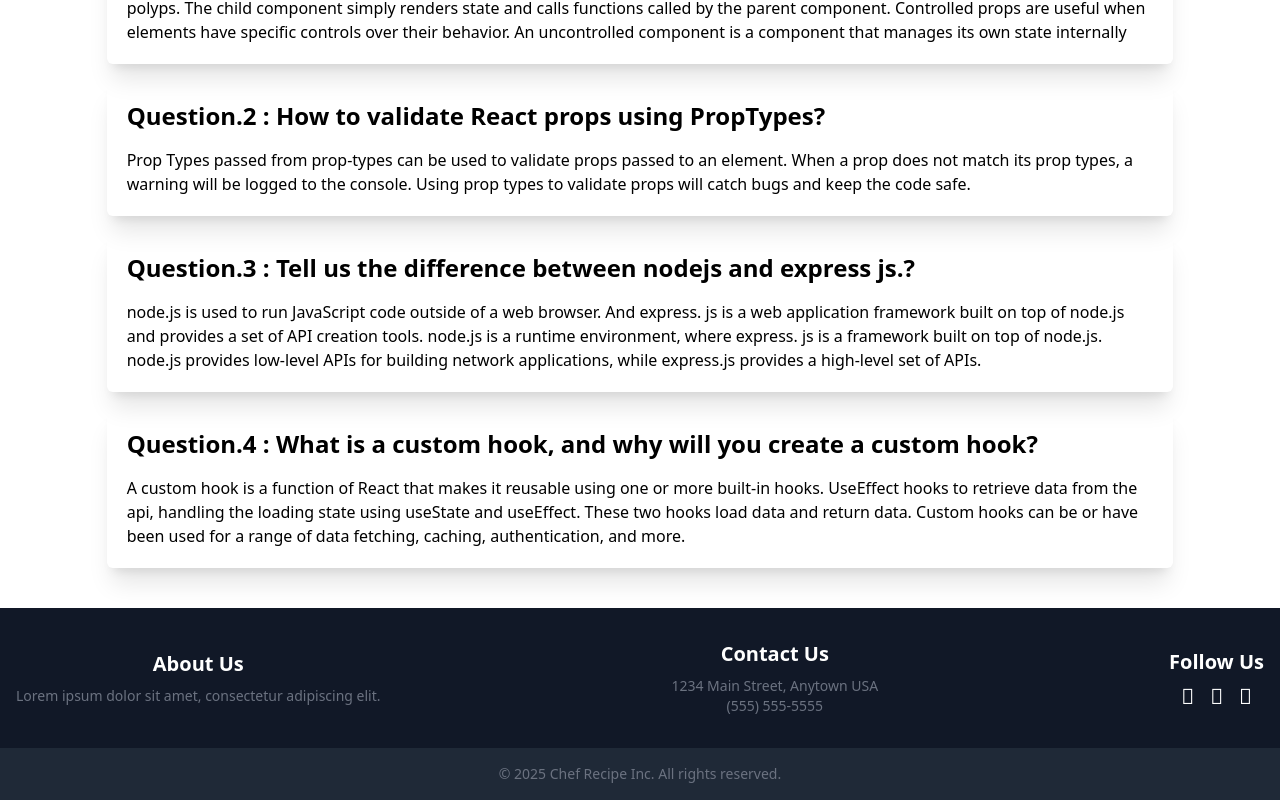
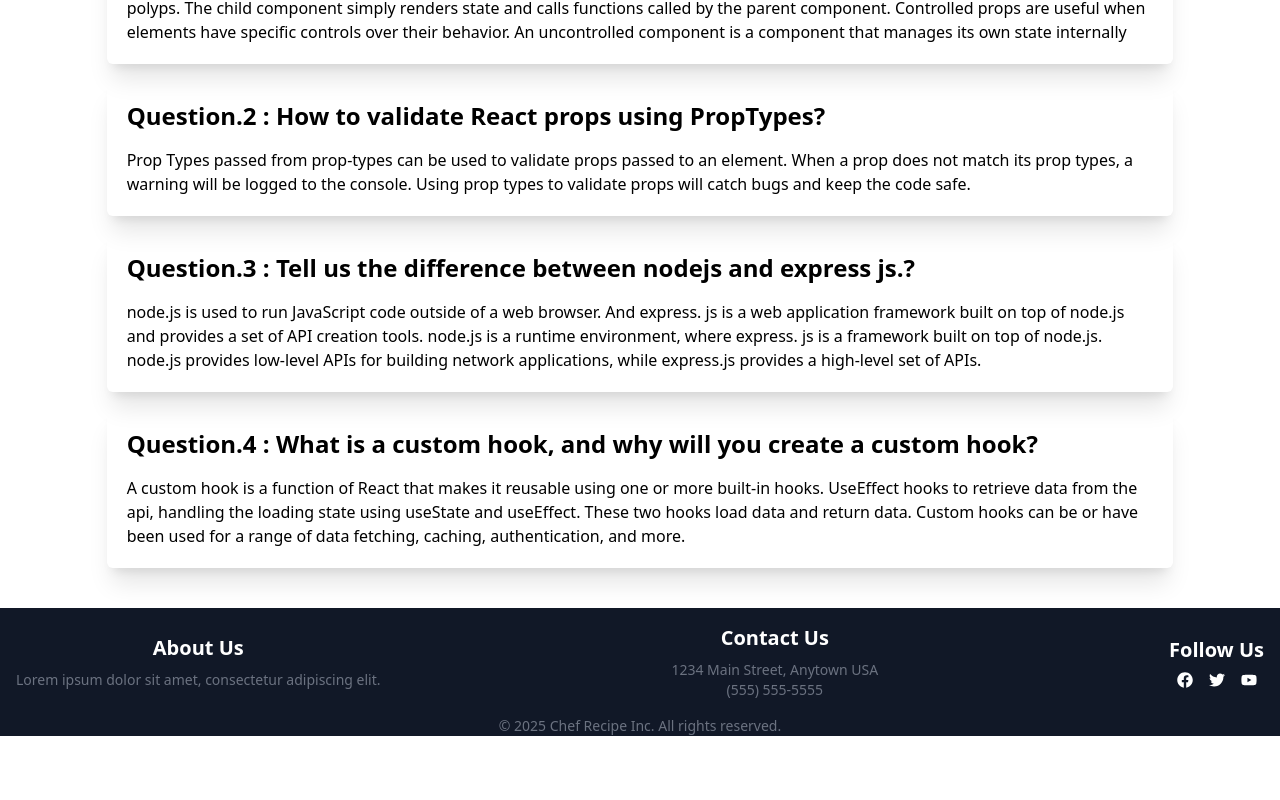
Before and after one commit to NaimulDev/Chef-Recipe, a React (Vite) app: page /blog in a window 1280 px wide. Shown: the part 244-1044 px from the top of the page. After the commit the page ends 980 px from the top, so only its background shows below. Built offline with nearby package versions, Linux system fonts and the light colour scheme; no server answers.

Commit message:
added icons

```diff
--- a/package.json
+++ b/package.json
@@ -23,6 +23,7 @@
     "react-dom": "^18.2.0",
     "react-icons": "^4.8.0",
     "react-router-dom": "^6.11.0",
+    "react-spinners": "^0.13.8",
     "react-toast": "^1.0.3",
     "sort-by": "^1.2.0"
   },
--- a/src/Components/Home/Home.jsx
+++ b/src/Components/Home/Home.jsx
@@ -1,15 +1,9 @@
-// import React, { useEffect } from "react";
-// import { Link } from "react-router-dom";
-
 import SectionTwo from "./SectionTwo";
 import Banner from "./Banner";
 import SectionOne from "./SectionOne";
 import { useLoaderData } from "react-router-dom";
 import ChefMaster from "./chefMaster";
 import useTitle from "../../useTitle";
-
-// import cover2 from "./assets/images/banner/banner-1.jpg";
-// import cover3 from "./assets/images/banner/banner-1.jpg";
 
 const Home = () => {
   const chefData = useLoaderData();
--- a/src/Layouts/Footer/Footer.jsx
+++ b/src/Layouts/Footer/Footer.jsx
@@ -1,9 +1,10 @@
 import React from "react";
+import { FaFacebook, FaTwitter, FaYoutube } from "react-icons/fa";
 
 const Footer = () => {
   return (
     <footer className="bg-gray-900 text-white mt-10 ">
-      <div className="container mx-auto py-8 px-4 flex flex-wrap justify-between items-center">
+      <div className="container mx-auto py-4 px-4 flex flex-wrap justify-between items-center">
         <div className="flex flex-col justify-center items-center">
           <h2 className="text-xl font-bold mb-2">About Us</h2>
           <p className="text-sm text-gray-500">
@@ -19,18 +20,18 @@ const Footer = () => {
           <h2 className="text-xl font-bold mb-2">Follow Us</h2>
           <div className="flex justify-center space-x-4">
             <a href="#" className="text-white hover:text-gray-400">
-              <i className="fab fa-facebook fa-lg"></i>
+              <FaFacebook />
             </a>
             <a href="#" className="text-white hover:text-gray-400">
-              <i className="fab fa-twitter fa-lg"></i>
+              <FaTwitter />
             </a>
             <a href="#" className="text-white hover:text-gray-400">
-              <i className="fab fa-instagram fa-lg"></i>
+              <FaYoutube />
             </a>
           </div>
         </div>
       </div>
-      <div className="bg-gray-800 py-4 text-center">
+      <div className="bg-gray-900  text-center">
         <p className="text-sm text-gray-500">
           © 2025 Chef Recipe Inc. All rights reserved.
         </p>
--- a/src/Layouts/Header/Header.jsx
+++ b/src/Layouts/Header/Header.jsx
@@ -1,16 +1,14 @@
 import React, { useContext, useState } from "react";
 import { Link, NavLink } from "react-router-dom";
-// import { CartContext } from "../App";
-import { ShoppingCartIcon } from "@heroicons/react/24/solid";
+
 import logo from "../../assets/logo.png";
 import { AuthContext } from "../../Components/providers/AuthProvider";
-
+// import { FaHeart } from "react-icons/fa";
 const Header = () => {
   //   const [cart, setCart] = useContext(CartContext || []);
   const [isMenuOpen, setIsMenuOpen] = useState(false);
   // const [loginUser, setLOginUser] = useState(null);
   const { user, logOut } = useContext(AuthContext);
-  console.log(user);
 
   const handleLogOut = () => {
     logOut()
--- a/src/Pages/Recipes/Recipes.jsx
+++ b/src/Pages/Recipes/Recipes.jsx
@@ -1,7 +1,9 @@
 import { Rating } from "@smastrom/react-rating";
 import React, { useState } from "react";
 import "@smastrom/react-rating/style.css";
-import { ToastContainer } from "react-toast";
+
+import { FaHeart } from "react-icons/fa";
+import { IconContext } from "react-icons";
 
 // eslint-disable-next-line react/prop-types
 const Recipes = ({ recipe }) => {
@@ -12,7 +14,6 @@ const Recipes = ({ recipe }) => {
   const [ratting, setRatting] = useState(3);
 
   const handleToast = () => {
-    toast("Added");
     alert("added");
     setDisable(true);
   };
@@ -34,8 +35,15 @@ const Recipes = ({ recipe }) => {
               onChange={setRatting}
             />
           </div>
-          <div>
-            <span className="text-gray-700 text-sm">{like}</span>
+          <div className=" inline-flex">
+            <IconContext.Provider
+              value={{ color: "red", className: "global-class-name" }}
+            >
+              <div>
+                <FaHeart />{" "}
+              </div>
+            </IconContext.Provider>
+            <span className="text-gray-700 text-sm ml-2"> {like}</span>
           </div>
         </div>
       </div>
@@ -43,7 +51,6 @@ const Recipes = ({ recipe }) => {
         <button className=" btn-primary w-full" onClick={handleToast}>
           Favorite Food
         </button>
-        <ToastContainer />
       </div>
     </div>
   );
--- a/src/Routes/PrivateRoute.jsx
+++ b/src/Routes/PrivateRoute.jsx
@@ -1,16 +1,35 @@
 import React, { useContext } from "react";
+import { useState, CSSProperties } from "react";
 // import { AuthContext } from "../components/providers/AuthProvider";
 import { Navigate, useLocation } from "react-router-dom";
 import { AuthContext } from "../Components/providers/AuthProvider";
+import { ClipLoader } from "react-spinners";
+
+const override = {
+  display: "block",
+  margin: "0 auto",
+  borderColor: "red",
+};
 
 // eslint-disable-next-line react/prop-types
 const PrivateRoute = ({ children }) => {
+  let [color, setColor] = useState("#ffffff");
   const { user, loading } = useContext(AuthContext);
   const location = useLocation();
-  console.log(location);
 
   if (loading) {
-    return <div>Loading...</div>;
+    return (
+      <div className="sweet-loading">
+        <ClipLoader
+          color={color}
+          loading={loading}
+          cssOverride={override}
+          size={150}
+          aria-label="Loading Spinner"
+          data-testid="loader"
+        />
+      </div>
+    );
   }
 
   if (user) {
```
Also changed, not shown: 1 other file (tests, documents, lock files or other folders).
